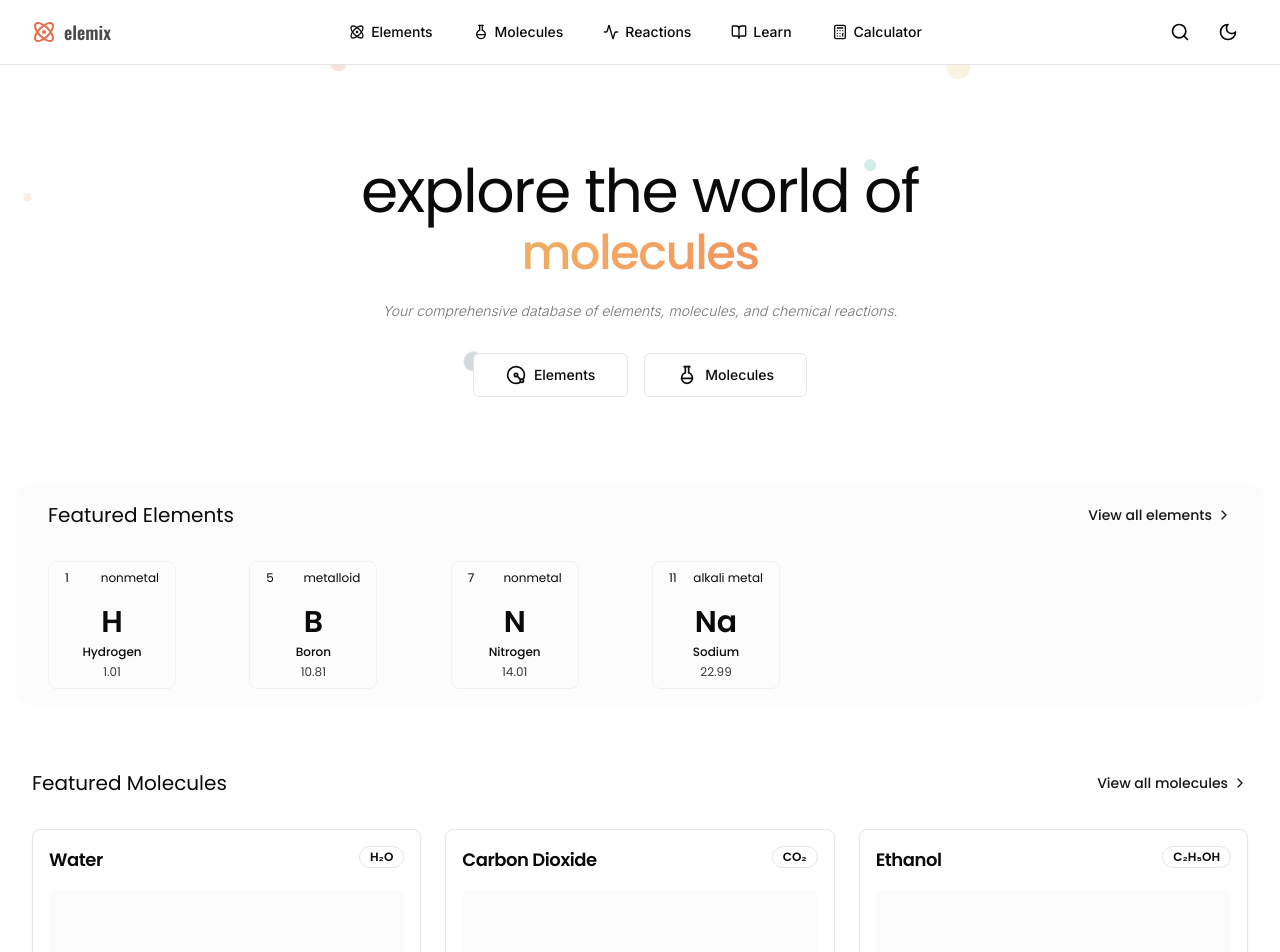
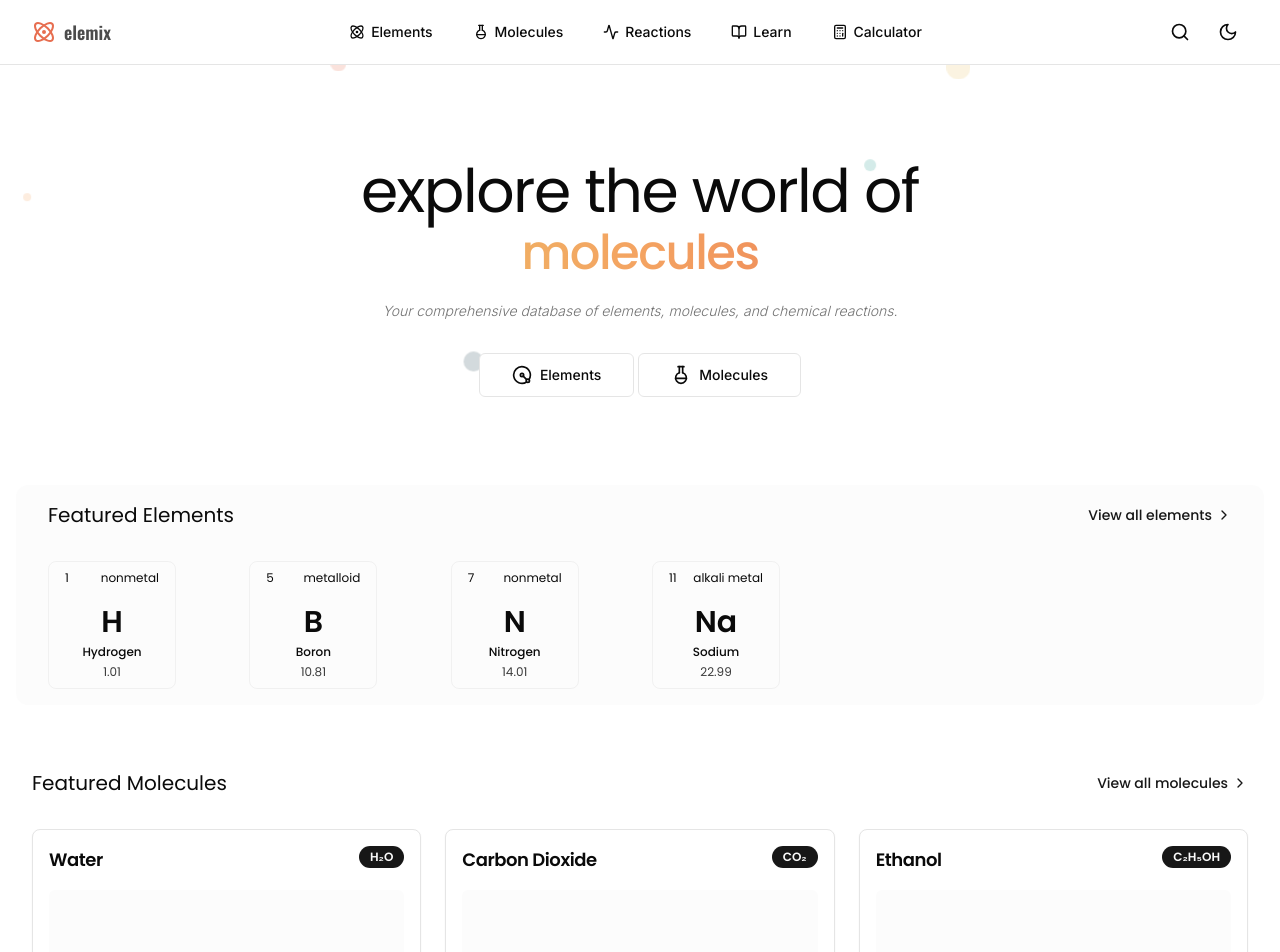
Before and after one commit to Rhishavhere/Elemix, a Next.js app: page / in a window 1280 px wide. Shown: the top 952 px of the page. Built offline with nearby package versions, Linux system fonts and the light colour scheme.

Commit message:
main page ui

```diff
--- a/components/home/hero-section.tsx
+++ b/components/home/hero-section.tsx
@@ -72,7 +72,7 @@ export default function HeroSection() {
             initial={{ opacity: 0, y: 20 }}
             animate={{ opacity: 1, y: 0 }}
             transition={{ duration: 0.8, delay: 0.6 }}
-            className="mt-8 flex justify-center gap-4"
+            className="mt-8 flex justify-center gap-1"
           >
             <Link href="/elements">
               <Button variant="outline" size="lg" className="gap-2">
--- a/components/molecules/molecule-card.tsx
+++ b/components/molecules/molecule-card.tsx
@@ -14,7 +14,7 @@ export default function MoleculeCard({ molecule }: MoleculeCardProps) {
         <CardHeader className="p-4 pb-2">
           <div className="flex items-start justify-between">
             <CardTitle className="font-semibold text-lg">{molecule.name}</CardTitle>
-            <Badge variant="outline" className="ml-2 font-mono">
+            <Badge variant="default" className="ml-2 font-mono">
               {molecule.formula}
             </Badge>
           </div>
```
